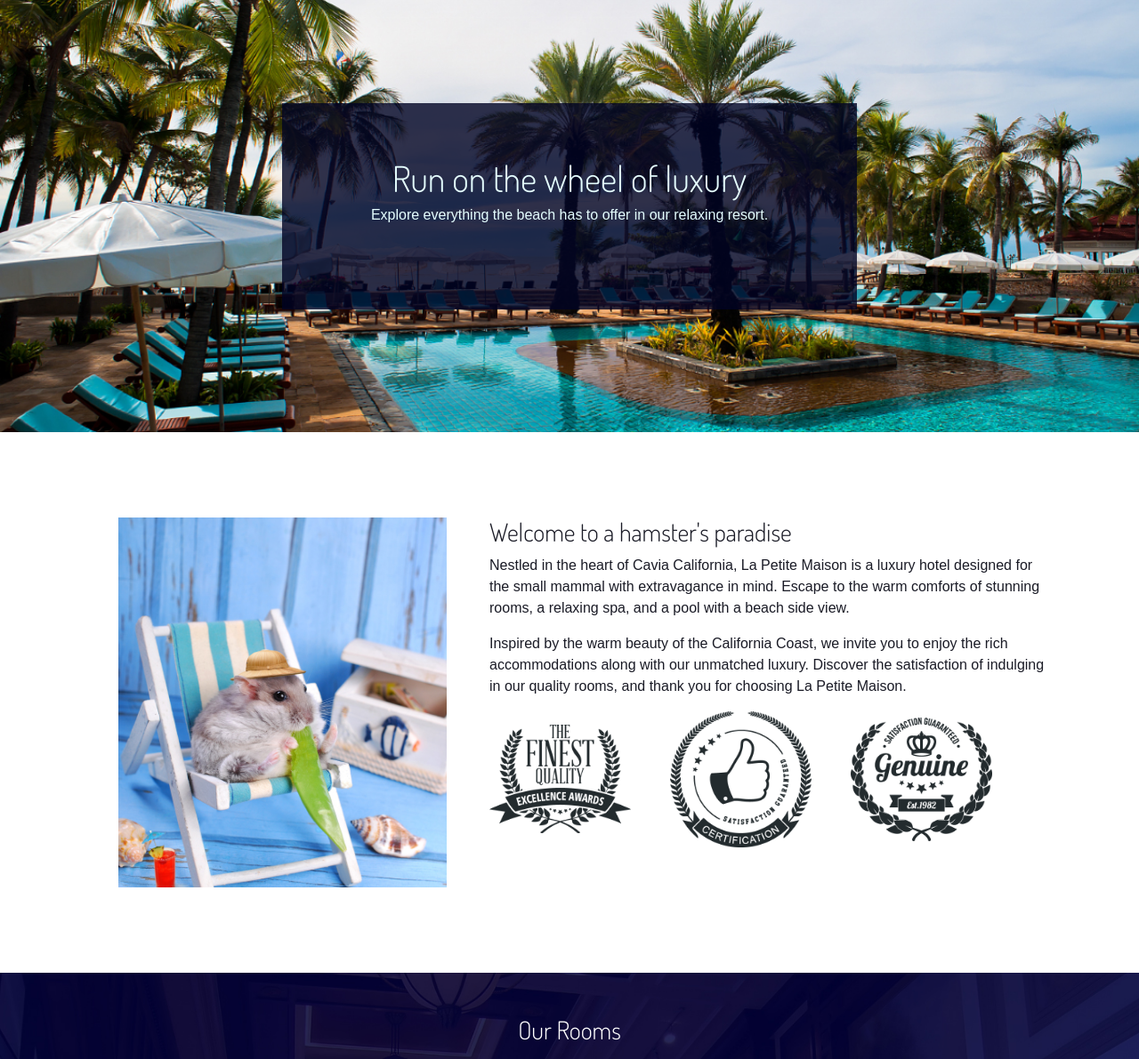
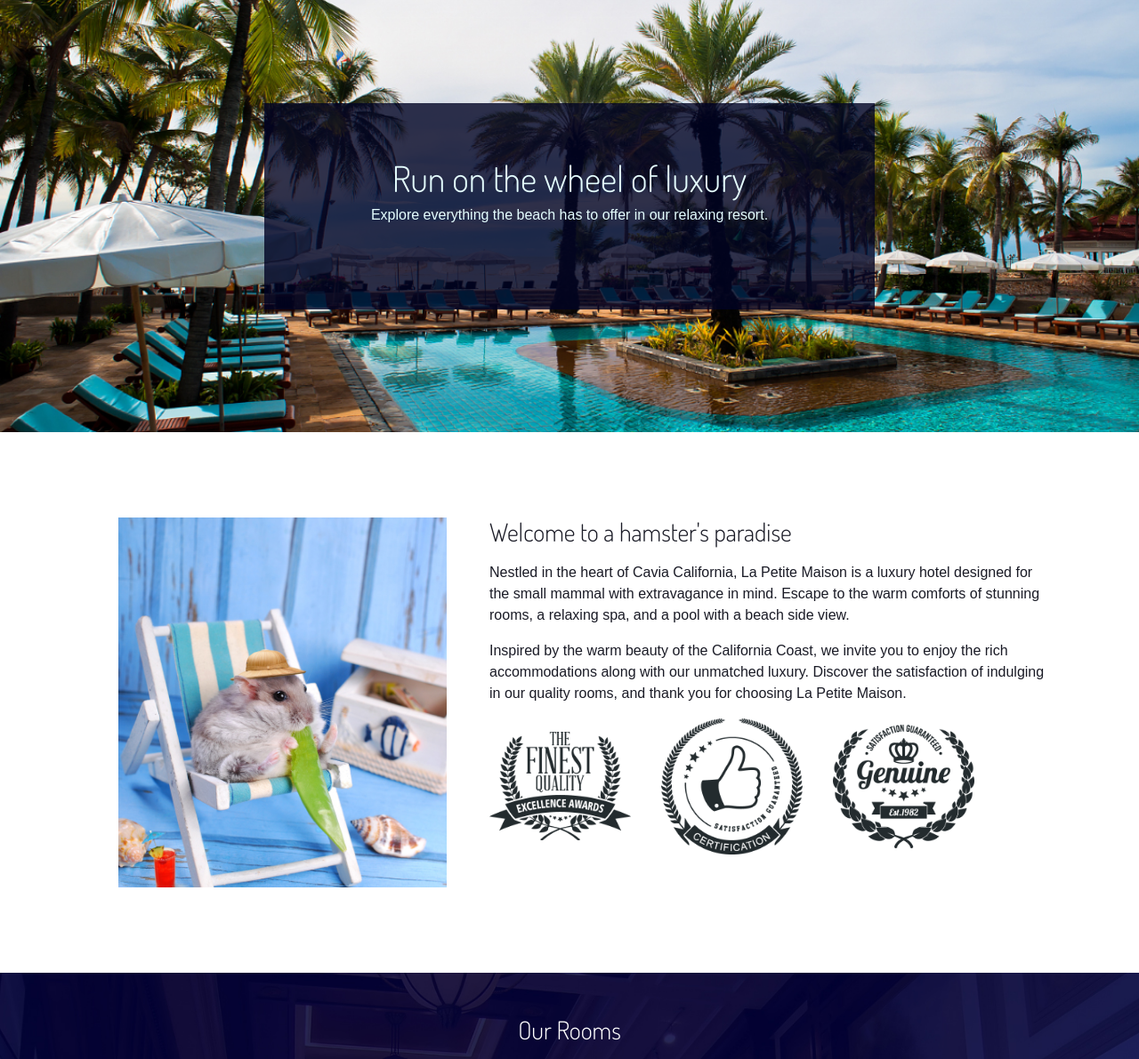
Before and after one commit to dbugdrose/HamsterHotel, a plain HTML site: page index.html in a window 1280 px wide. Shown: the part 130-1321 px from the top of the page at 89% size. Drawn offline with nearby package versions, Linux system fonts and the light colour scheme; files whose address does not match are found by name.

Commit message:
adjusted awards for responsiveness, added padding to paradise header

```diff
--- a/index.html
+++ b/index.html
@@ -77,7 +77,7 @@
                 </div>
                 <div class="col-lg-7 col-md-12 col-sm-12 d-flex justify-content-start pt-5 pb-5 paradise">
                     <article>
-                        <h3>Welcome to a hamster's paradise</h3>
+                        <h3 class="pb-2">Welcome to a hamster's paradise</h3>
                         <p>Nestled in the heart of Cavia California, La Petite Maison is a luxury hotel designed for the
                             small mammal with extravagance in mind. Escape to the warm comforts of stunning rooms, a
                             relaxing spa, and a pool with a beach side view.
--- a/styles/style.css
+++ b/styles/style.css
@@ -57,8 +57,8 @@ a {
 .headerOverlay {
     margin-top: 130px;
     max-width: 945px;
-    padding-left: 100px;
-    padding-right: 100px;
+    padding-left: 120px;
+    padding-right: 120px;
     width: 100%;
     height: 232px;
     background-color: rgba(0, 3, 36, 0.8);
@@ -73,8 +73,8 @@ a {
 }
 
 .award2 {
-    margin-left: 40px;
-    margin-right: 40px;
+    margin-left: 30px;
+    margin-right: 30px;
 
 }
 
@@ -214,7 +214,7 @@ ul {
     }
 }
 
-@media (max-width: 598px) {
+@media (max-width: 638px) {
     .headerOverlay {
         padding-left: 20px;
         padding-right: 20px;
```
